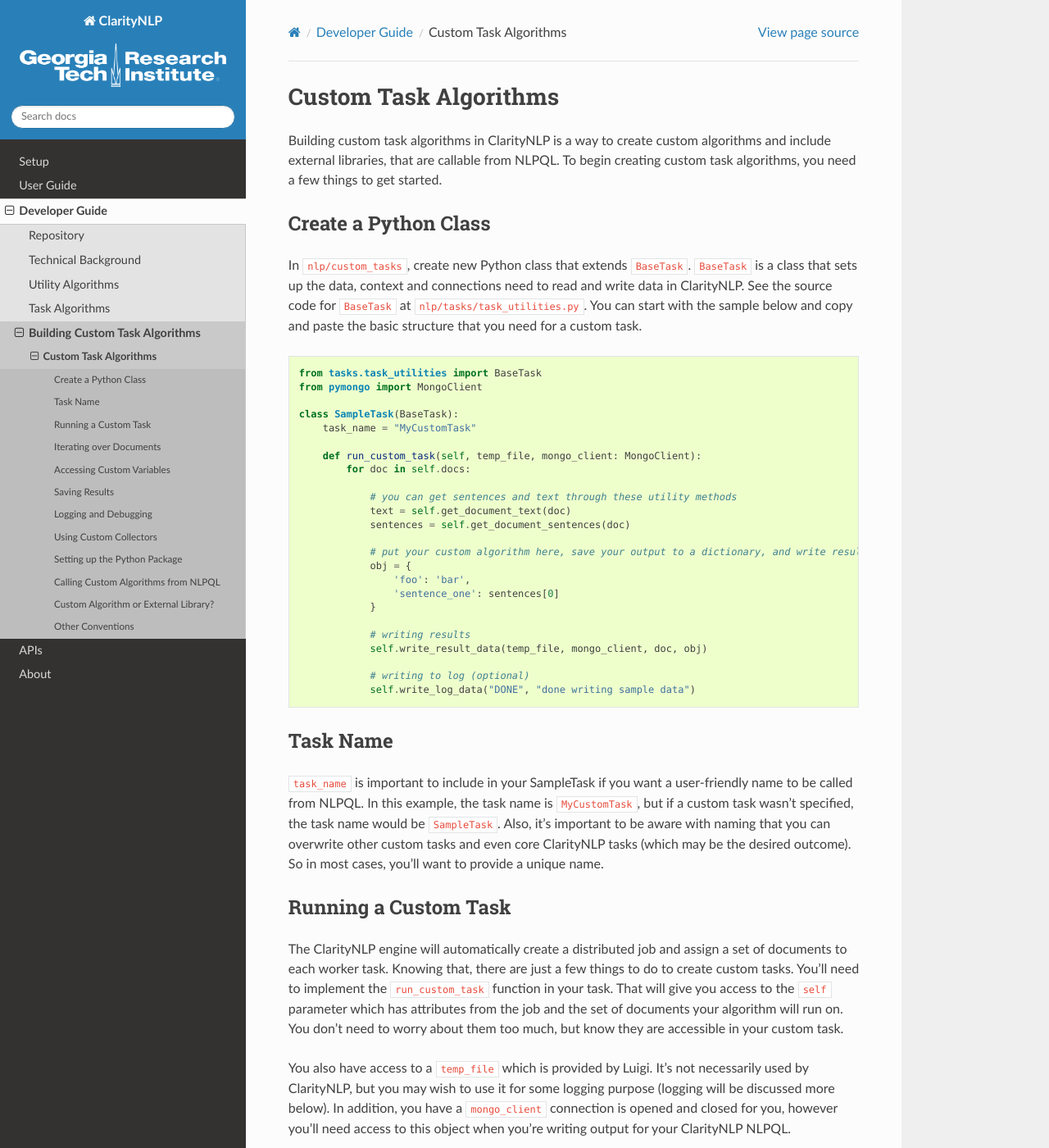
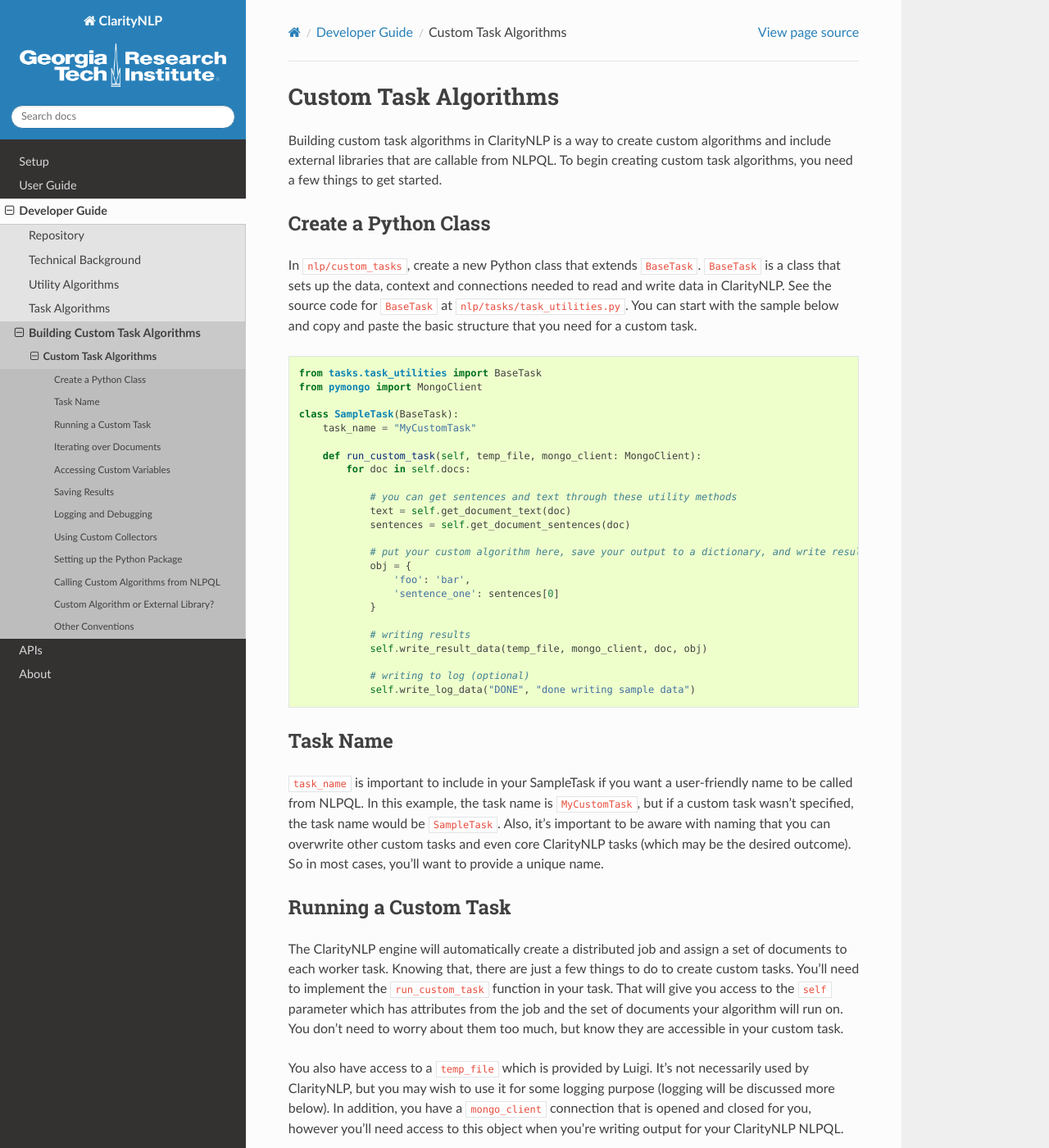
Before and after one commit to ClarityNLP/ClarityNLP, a Sphinx documentation site: the page built from docs/developer_guide/custom/custom.rst, in a window 1280 px wide and 1400 px high. Shown: the whole window at 82% size. Built offline with Sphinx 7.4.7 and the Read the Docs theme 2.0.0, drawn with Linux system fonts in a browser that asks for light colours; pages that are not in the unit, such as notebooks, are missing from menus; some of the changed text lies outside the part shown.

Commit message:
corrected a few documentation typos

```diff
--- a/docs/developer_guide/custom/custom.rst
+++ b/docs/developer_guide/custom/custom.rst
@@ -1,11 +1,11 @@
 Custom Task Algorithms
 ======================
 
-Building custom task algorithms in ClarityNLP is a way to create custom algorithms and include external libraries, that are callable from NLPQL. To begin creating custom task algorithms, you need a few things to get started.
+Building custom task algorithms in ClarityNLP is a way to create custom algorithms and include external libraries that are callable from NLPQL. To begin creating custom task algorithms, you need a few things to get started.
 
 Create a Python Class
 ---------------------
-In ``nlp/custom_tasks``, create new Python class that extends ``BaseTask``. ``BaseTask`` is a class that sets up the data, context and connections need to read and write data in ClarityNLP.
+In ``nlp/custom_tasks``, create a new Python class that extends ``BaseTask``. ``BaseTask`` is a class that sets up the data, context and connections needed to read and write data in ClarityNLP.
 See the source code for ``BaseTask`` at ``nlp/tasks/task_utilities.py``. You can start with the sample below and copy and paste the basic structure that you need for a custom task.
 
 .. code-block:: python
@@ -51,7 +51,7 @@
 That will give you access to the ``self`` parameter which has attributes from the job and the set of documents your algorithm will run on. You don't need to worry about them too much, but know they are accessible in your custom task.
 
 
-You also have access to a ``temp_file`` which is provided by Luigi. It's not necessarily used by ClarityNLP, but you may wish to use it for some logging purpose (logging will be discussed more below). In addition, you have a ``mongo_client`` connection is opened and closed for you, however you'll need access to this object when you're writing output for your ClarityNLP NLPQL.
+You also have access to a ``temp_file`` which is provided by Luigi. It's not necessarily used by ClarityNLP, but you may wish to use it for some logging purpose (logging will be discussed more below). In addition, you have a ``mongo_client`` connection that is opened and closed for you, however you'll need access to this object when you're writing output for your ClarityNLP NLPQL.
 
 
 Iterating over Documents
@@ -152,13 +152,13 @@
 
 Custom Algorithm or External Library?
 -------------------------------------
-There aren't too many limitations on what you build inside of custom tasks and collectors, given that it's a something that can input text, and output a Python object. This is a powerful feature that will allow to integrate many types of capabilities into ClarityNLP!
+There aren't too many limitations on what you build inside of custom tasks and collectors, given that it's a something that can input text, and output a Python object. This is a powerful feature that will allow you to integrate many types of capabilities into ClarityNLP!
 
 
 Other Conventions
 -----------------
 While the previous sections contain the main items you need to create custom task algorithms in ClarityNLP, here's some other information that might be useful.
 
-* **Default Value**: Or using ``value`` as the default field. In NLPQL, when no field name is specified, it will default to ``value``. This means, you may want to provide a ``value`` field in your resulting object that gets saved to MongoDB, so that there's a default value
+* **Default Value**: Or using ``value`` as the default field. In NLPQL, when no field name is specified, it will default to ``value``. This means that you may want to provide a ``value`` field in your resulting object that gets saved to MongoDB, so that there's a default value
 * **Sentences**: While there's no requirement to parse or run your algorithm at the sentence level, it is useful for scoping and user validation. Therefore, in most of the core ClarityNLP algorithms, output ``sentence`` is part of the result, and you may wish to follow this paradigm
 * **Metadata**: All the metadata from the job is automatically saved for you, however you may have additional metadata you want to save from your algorithm or source data
```
